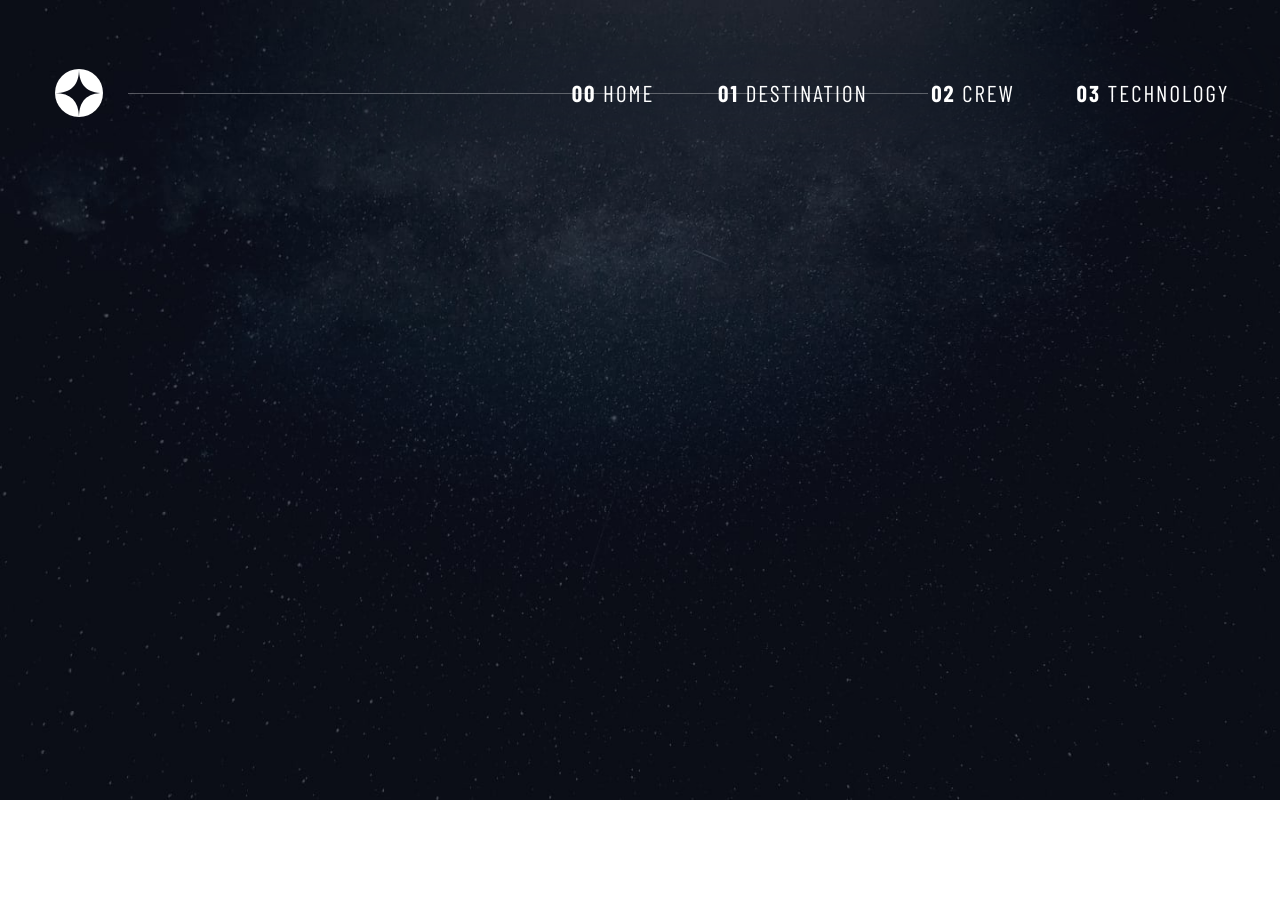
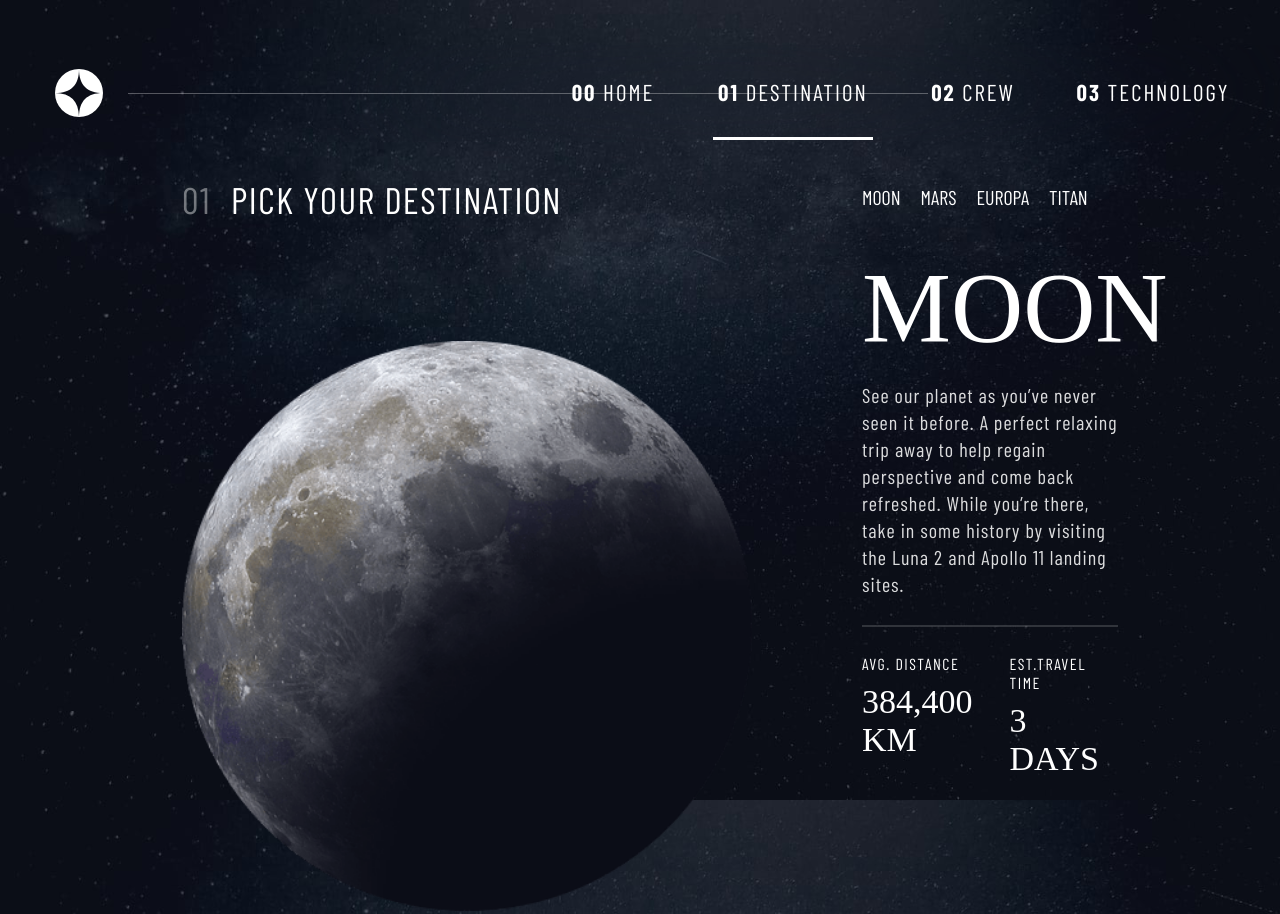
Before and after one commit to ethandaniell/desafios-net, a plain HTML site: page html-css/space-tourism-website-main/pages/destinations.html in a window 1280 px wide. Before the commit the page ends 800 px from the top, so only its background shows below. Drawn offline with nearby package versions, Linux system fonts and the light colour scheme; a web font is replaced by a local one.

Commit message:
destination page

```diff
--- a/html-css/space-tourism-website-main/pages/destinations.html
+++ b/html-css/space-tourism-website-main/pages/destinations.html
@@ -7,7 +7,7 @@
   <link rel="icon" type="image/png" sizes="32x32" href="./assets/favicon-32x32.png">
 
   <link rel="stylesheet" href="../styles/nav.css">
-  <link rel="stylesheet" href="../styles/style.css">
+  <link rel="stylesheet" href="../styles/destinations.css">
 
   <link rel="preconnect" href="https://fonts.googleapis.com">
   <link rel="preconnect" href="https://fonts.gstatic.com" crossorigin>
@@ -52,5 +52,34 @@
       </ul>
     </nav>
   </header>
+  <main class="container-destination">
+    <div class="destination-header">
+      <div class="tittle-container">
+        <h1 class="num">01</h1>
+        <h1>Pick your destination</h1>
+      </div>
+      <img src="../assets/destination/image-moon.png" alt="Moon Image">
+    </div>
+    <div class="destination-content">
+      <ul class="destination-list">
+        <li class="dest-moon">Moon</li>
+        <li class="dest-mars">Mars</li>
+        <li class="dest-europa">Europa</li>
+        <li class="dest-titan">Titan</li>
+      </ul>
+      <h2>Moon</h2>
+      <p class="description">See our planet as you’ve never seen it before. A perfect relaxing trip away to help regain perspective and come back refreshed. While you’re there, take in some history by visiting the Luna 2 and Apollo 11 landing sites.</p>
+      <div class="destination-facts-container">
+        <div class="destination-facts">
+          <p class="distance">Avg. Distance</p>
+          <p class="km">384,400 km</p>
+        </div>
+        <div class="destination-facts">
+          <p class="travel-time">Est.Travel Time</p>
+          <p class="time">3 Days</p>
+        </div>
+      </div>
+    </div>
+  </main>
 </body>
 </html>
--- /dev/null
+++ b/html-css/space-tourism-website-main/styles/crew.css
@@ -0,0 +1,8 @@
+* {
+    padding: 0;
+    margin: 0;
+}
+
+.nav-crew {
+    border-bottom: 3px solid white;
+}
--- /dev/null
+++ b/html-css/space-tourism-website-main/styles/destinations.css
@@ -0,0 +1,107 @@
+* {
+    padding: 0;
+    margin: 0;
+}
+
+.nav-destination {
+    border-bottom: 3px solid white;
+}
+
+.container-destination {
+    font-family: "Barlow Condensed", sans-serif;;
+    color: white;
+    display: flex;
+    justify-content: center;
+    align-items: center;
+    height: 80%;
+    gap: 90px;
+}
+
+.destination-header {
+    height: 95%;
+    padding: 20px;
+}
+
+.destination-header h1 {
+    margin: 0px 0px 120px 0px;
+    font-size: 37px;
+    text-transform: uppercase;
+    font-weight: 400;
+    letter-spacing: 1.5px;
+}
+
+.tittle-container {
+    display: flex;
+    gap: 20px;
+}
+
+.num {
+    color: rgba(255, 255, 255, 0.418);
+}
+
+.destination-header img {
+    width: 570px;
+}
+
+.destination-content {
+    width: 20%;;
+}
+
+.destination-list {
+    display: flex;
+    text-transform: uppercase;
+    margin-bottom: 35px;
+    font-weight: 200;
+    font-size: 20px;
+}
+
+.destination-list li {
+    list-style: none;
+    margin-right: 20px;
+    height: 30px;
+}
+
+.destination-list li:hover {
+    cursor: pointer;
+    border-bottom: 2px solid rgba(255, 255, 255, 0.548);
+}
+
+.destination-content h2 {
+    font-family: "Bellefair", serif;
+    font-weight: 200;
+    text-transform: uppercase;
+    font-size: 100px;
+}
+
+.description {
+    color: rgba(255, 255, 255, 0.856);
+    font-weight: 200;
+    font-size: 20px;
+    margin: 17px 0px 27px 0px;
+    letter-spacing: 1px;
+    line-height: 27px;
+}
+
+.destination-facts-container {
+    display: flex;
+    border-top: 2px solid rgba(255, 255, 255, 0.158);
+}
+
+.destination-facts {
+    display: flex;
+    flex-direction: column;
+    margin:27px 37px 0px 0px;
+    text-transform: uppercase;
+}
+
+.distance, .travel-time {
+    letter-spacing: 1.5px;
+    font-weight: 100;
+}
+
+.km, .time {
+    margin-top: 10px;
+    font-size: 34px;
+    font-weight: 200;
+    font-family: "Bellefair", serif;;
+}
--- a/html-css/space-tourism-website-main/styles/style.css
+++ b/html-css/space-tourism-website-main/styles/home.css
@@ -1,8 +1,3 @@
-:root {
-    --fontPrim: "Barlow Condensed", sans-serif;
-    --fontSec: "Bellefair", serif;
-}
-
 * {
     padding: 0;
     margin: 0;
@@ -13,6 +8,10 @@ a {
     color: inherit;
 }
 
+.nav-home {
+    border-bottom: 3px solid white;
+}
+
 .container-home {
     display: flex;
     justify-content: space-evenly;
@@ -21,12 +20,12 @@ a {
 }
 
 .tittle, .description {
-    font-family: var(--fontPrim);
+    font-family: "Barlow Condensed", sans-serif;
     color: white;
 }
 
 .tittle-bigger, .explore-bttn{
-    font-family: var(--fontSec)
+    font-family: "Bellefair", serif;
 }
 
 .tittle, .tittle-bigger  {
```
Also changed, not shown: html-css/space-tourism-website-main/index.html (+1 -1 lines), html-css/space-tourism-website-main/pages/crew.html (+21 -1 lines), html-css/space-tourism-website-main/pages/technology.html (+0 -1 lines).
